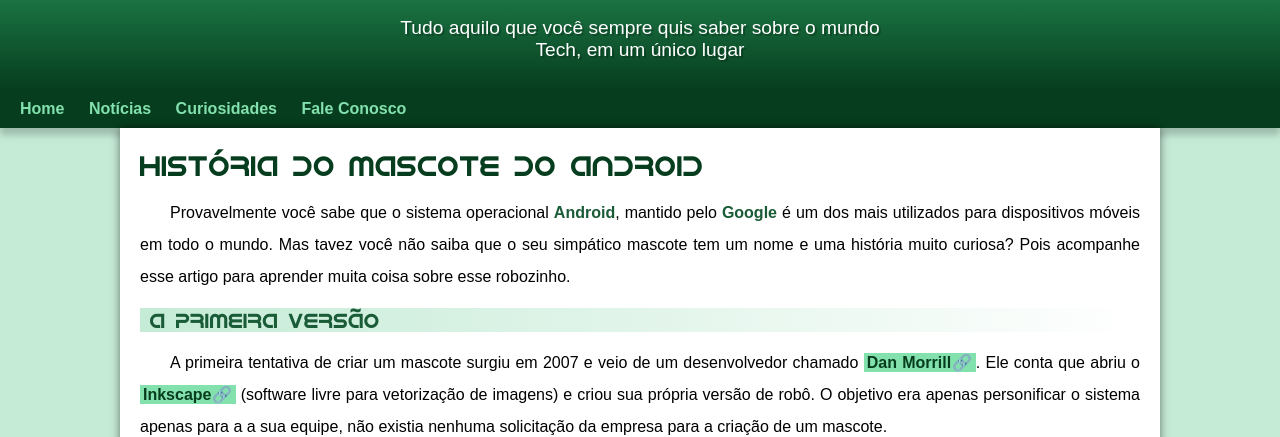
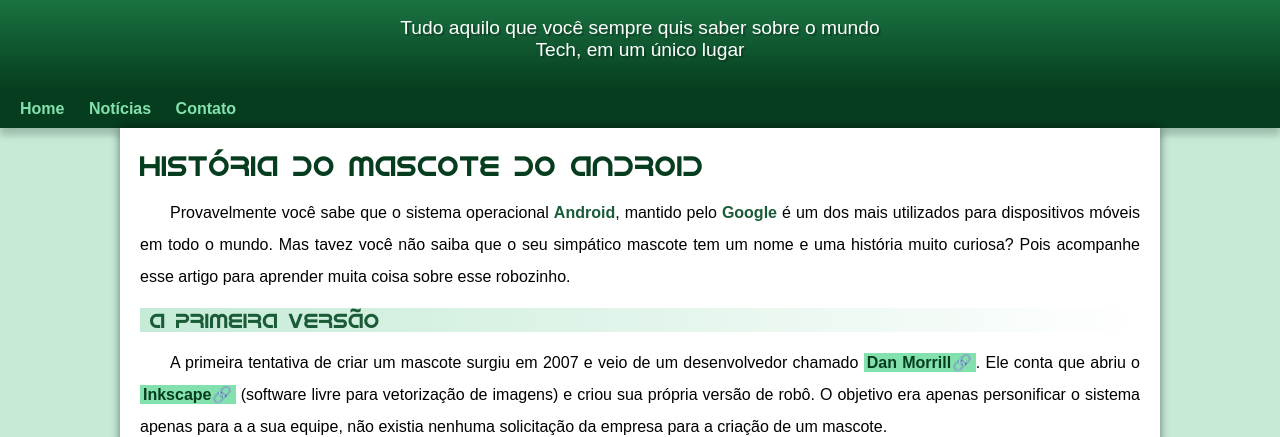
Before and after one commit to GabrielleCalabria/projeto001, a plain HTML site: page android.html in a window 1280 px wide. Shown: the part 90-527 px from the top of the page. Drawn offline with Linux system fonts and the light colour scheme.

Commit message:
Updates
Padding correction required in header section

```diff
--- a/android.html
+++ b/android.html
@@ -15,8 +15,7 @@
     <nav>
         <a href="#">Home</a>
         <a href="#">Notícias</a>
-        <a href="#">Curiosidades</a>
-        <a href="#">Fale Conosco</a>
+        <a href="#">Contato</a>
     </nav>
     <main>
         <article>
--- a/estilo/style.css
+++ b/estilo/style.css
@@ -57,7 +57,7 @@ header > p {
     padding-right: 10px;
     padding-left: 10px;
     margin: auto;
-    margin-bottom: 15px;
+    padding-bottom: 15px;
     text-shadow: 2px 2px 0px rgba(0, 0, 0, 0.226);
 }
 
```
